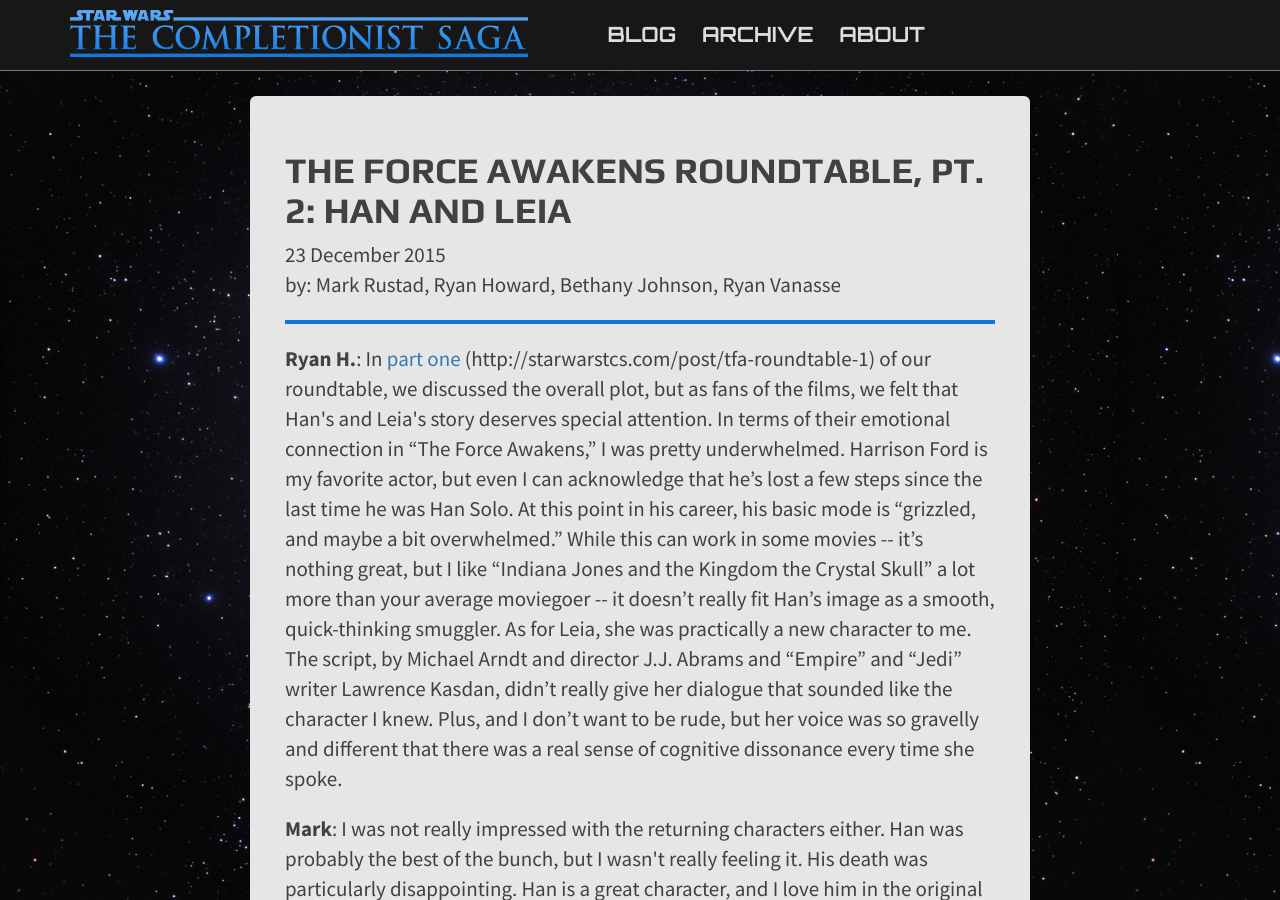
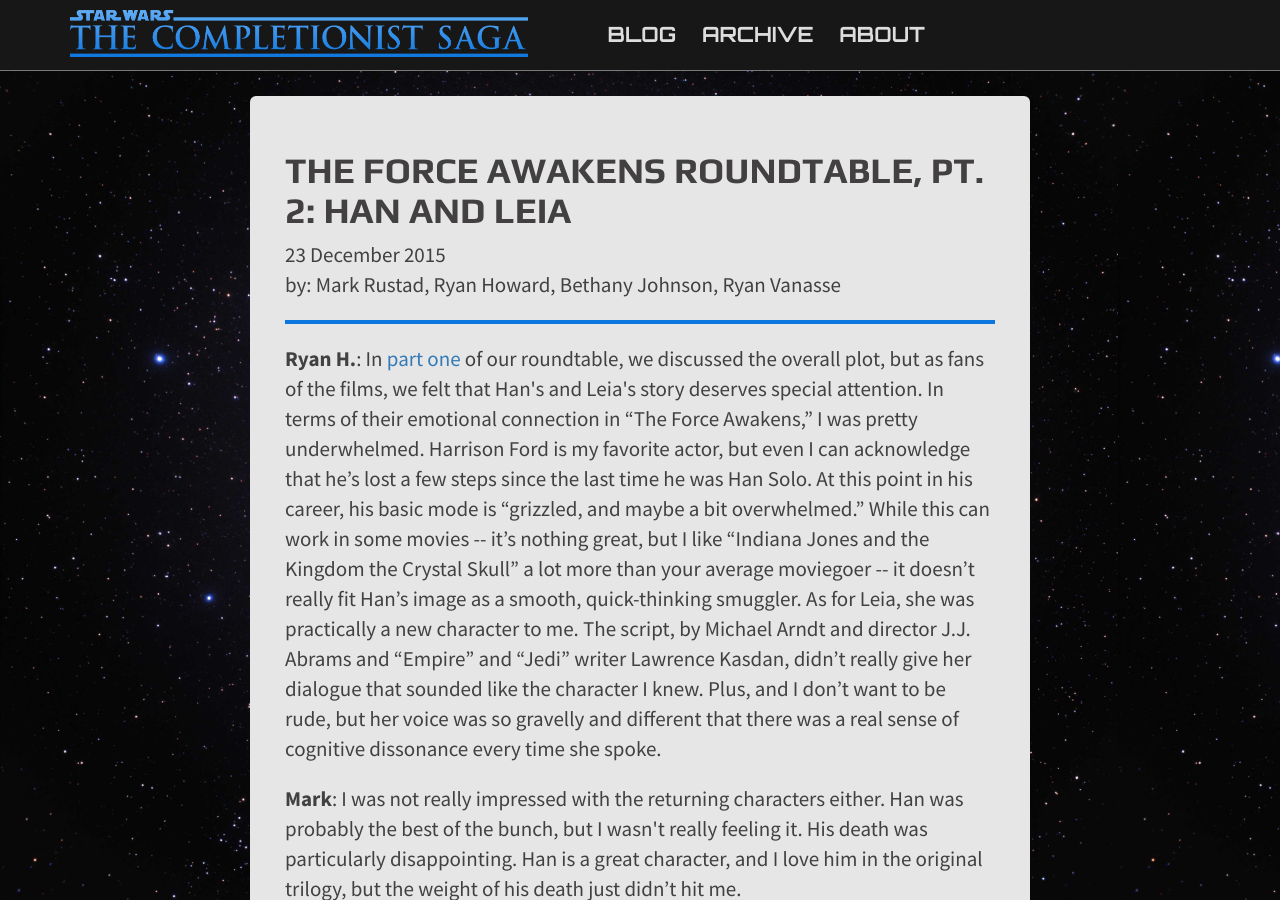
Before and after one commit to Gloryofthe80s/starwarstcs-blog, a Jekyll site: the page built from _posts/2015-12-23-TFA-roundtable-2.html, in a window 1280 px wide and 900 px high. Built offline with Jekyll 4.4.1, drawn with Linux system fonts in a browser that asks for light colours; nearby versions of some CDN libraries.

Commit message:
removed extraneous link from TFA roundtable 2 post

```diff
--- a/_posts/2015-12-23-TFA-roundtable-2.html
+++ b/_posts/2015-12-23-TFA-roundtable-2.html
@@ -7,7 +7,7 @@
 featured: true
 ---
 
-<p><b>Ryan H.</b>: In <a href="{% post_url 2015-12-19-TFA-roundtable-1 %}">part one</a> (http://starwarstcs.com/post/tfa-roundtable-1) of our roundtable, we discussed the overall plot, but as fans of the films, we felt that Han's and Leia's story deserves special attention. In terms of their emotional connection in “The Force Awakens,” I was pretty underwhelmed. Harrison Ford is my favorite actor, but even I can acknowledge that he’s lost a few steps since the last time he was Han Solo. At this point in his career, his basic mode is “grizzled, and maybe a bit overwhelmed.” While this can work in some movies -- it’s nothing great, but I like “Indiana Jones and the Kingdom the Crystal Skull” a lot more than your average moviegoer -- it doesn’t really fit Han’s image as a smooth, quick-thinking smuggler. As for Leia, she was practically a new character to me. The script, by Michael Arndt and director J.J. Abrams and “Empire” and “Jedi” writer Lawrence Kasdan, didn’t really give her dialogue that sounded like the character I knew. Plus, and I don’t want to be rude, but her voice was so gravelly and different that there was a real sense of cognitive dissonance every time she spoke.</p>
+<p><b>Ryan H.</b>: In <a href="{% post_url 2015-12-19-TFA-roundtable-1 %}">part one</a> of our roundtable, we discussed the overall plot, but as fans of the films, we felt that Han's and Leia's story deserves special attention. In terms of their emotional connection in “The Force Awakens,” I was pretty underwhelmed. Harrison Ford is my favorite actor, but even I can acknowledge that he’s lost a few steps since the last time he was Han Solo. At this point in his career, his basic mode is “grizzled, and maybe a bit overwhelmed.” While this can work in some movies -- it’s nothing great, but I like “Indiana Jones and the Kingdom the Crystal Skull” a lot more than your average moviegoer -- it doesn’t really fit Han’s image as a smooth, quick-thinking smuggler. As for Leia, she was practically a new character to me. The script, by Michael Arndt and director J.J. Abrams and “Empire” and “Jedi” writer Lawrence Kasdan, didn’t really give her dialogue that sounded like the character I knew. Plus, and I don’t want to be rude, but her voice was so gravelly and different that there was a real sense of cognitive dissonance every time she spoke.</p>
 
 <p><b>Mark</b>: I was not really impressed with the returning characters either. Han was probably the best of the bunch, but I wasn't really feeling it. His death was particularly disappointing. Han is a great character, and I love him in the original trilogy, but the weight of his death just didn’t hit me.</p>
 
```
